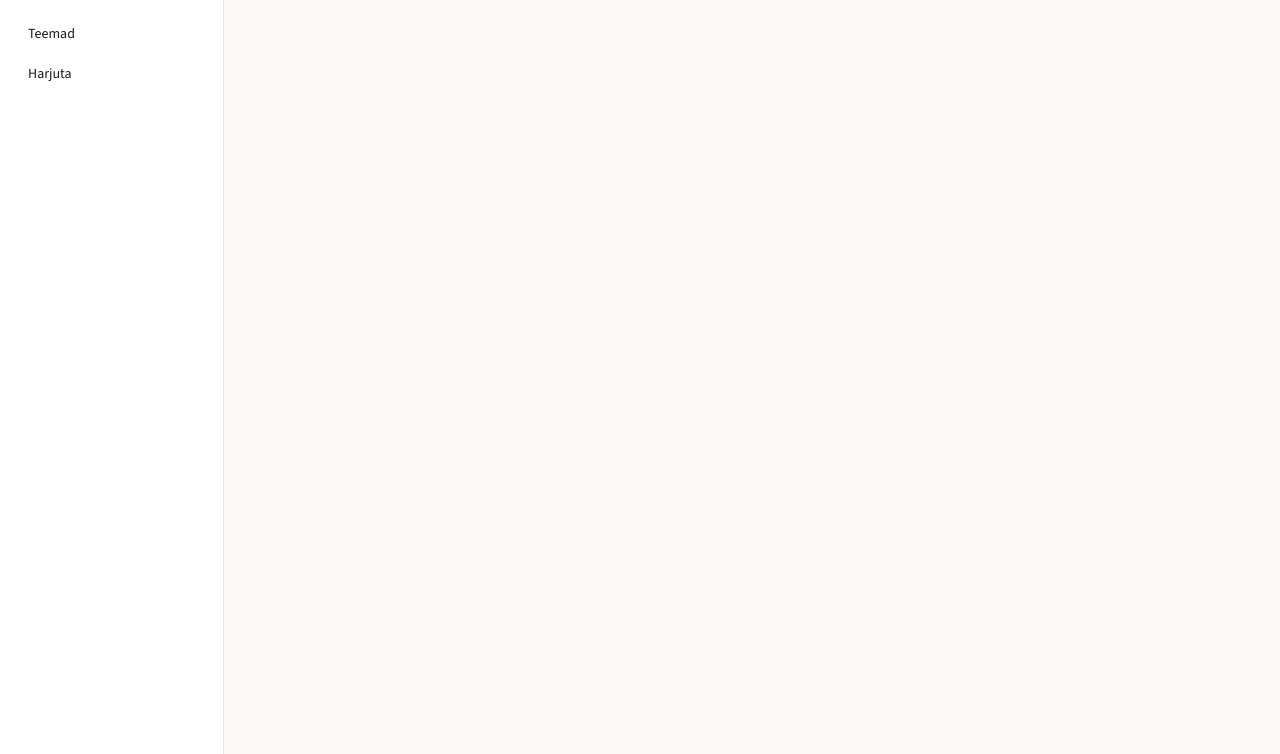
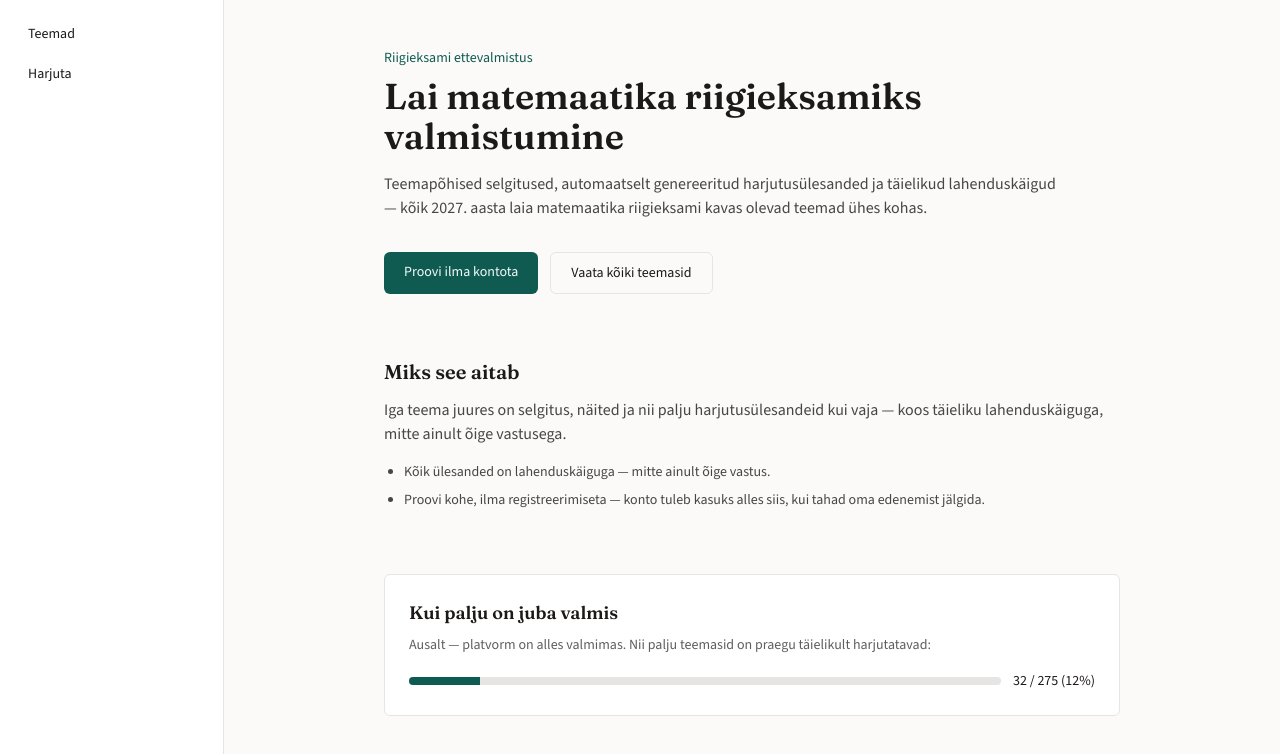
Before and after one commit to RasmusKuusmaa/mata, a Next.js app: page / in a window 1280 px wide. Shown: the top 754 px of the page. Built offline with nearby package versions, Linux system fonts and the light colour scheme.

Commit message:
feat: add signed-out home page with honest coverage indicator

```diff
--- a/src/app/page.tsx
+++ b/src/app/page.tsx
@@ -1,3 +1,75 @@
+import Link from "next/link";
+import { teemad as kursuseTeemad } from "@/content/lai-matemaatika/teemad";
+import { teemad as eeldusteemad } from "@/content/lai-matemaatika/teemad/eeldused";
+import { selgitused } from "@/content/lai-matemaatika/selgitused";
+import { t } from "@/lib/i18n";
+
+/**
+ * Deliberately avoids `@/content/coverage` here: that module's generator
+ * count walks the real filesystem (Ship 1.8's registry), which has no
+ * business running inside a live app route. `selgitused`'s key count is a
+ * safe, honest-enough proxy — Ship 1.8+ always authors a topic's
+ * explanation and its generators together.
+ */
+function valminudTeemasid(): { valminud: number; kokku: number } {
+  const kokku = kursuseTeemad.length + eeldusteemad.length;
+  const valminud = Object.keys(selgitused).length;
+  return { valminud, kokku };
+}
+
 export default function Home() {
-  return null;
+  const { valminud, kokku } = valminudTeemasid();
+  const protsent = Math.round((valminud / kokku) * 100);
+
+  return (
+    <div className="mx-auto max-w-3xl px-4 py-12">
+      <p className="text-sm font-medium text-accent">{t("kodu.silt")}</p>
+      <h1 className="mt-2 font-display text-3xl font-semibold sm:text-4xl">
+        {t("kodu.pealkiri")}
+      </h1>
+      <p className="mt-4 max-w-2xl text-foreground/80">{t("kodu.selgitus")}</p>
+
+      <div className="mt-8 flex flex-wrap gap-3">
+        <Link
+          href="/lai-matemaatika/teemad"
+          className="rounded-md bg-accent px-5 py-2.5 text-sm font-medium text-accent-foreground"
+        >
+          {t("kodu.prooviIlmaKontota")}
+        </Link>
+        <Link
+          href="/lai-matemaatika/teemad"
+          className="rounded-md border border-border px-5 py-2.5 text-sm font-medium hover:bg-surface"
+        >
+          {t("kodu.vaataTeemasid")}
+        </Link>
+      </div>
+
+      <section className="mt-16">
+        <h2 className="font-display text-xl font-semibold">{t("kodu.miksSilt")}</h2>
+        <p className="mt-3 text-foreground/80">{t("kodu.miksSelgitus")}</p>
+        <ul className="mt-4 list-disc space-y-2 pl-5 text-sm text-foreground/80">
+          <li>{t("kodu.miksKoik")}</li>
+          <li>{t("kodu.miksIlmaKontota")}</li>
+        </ul>
+      </section>
+
+      <section className="mt-16 rounded-md border border-border bg-surface p-6">
+        <h2 className="font-display text-lg font-semibold">
+          {t("kodu.edenemineSilt")}
+        </h2>
+        <p className="mt-2 text-sm text-foreground/70">{t("kodu.edenemineAus")}</p>
+        <div className="mt-4 flex items-center gap-3">
+          <div className="h-2 flex-1 overflow-hidden rounded-full bg-border">
+            <div
+              className="h-full bg-accent"
+              style={{ width: `${protsent}%` }}
+            />
+          </div>
+          <span className="whitespace-nowrap text-sm font-medium">
+            {valminud} / {kokku} ({protsent}%)
+          </span>
+        </div>
+      </section>
+    </div>
+  );
 }
--- a/src/lib/i18n/et.ts
+++ b/src/lib/i18n/et.ts
@@ -41,4 +41,15 @@ export const et = {
   "harjuta.vihjeSilt": "Vihje",
   "harjuta.lopetatud": "Harjutus lõpetatud!",
   "harjuta.tulemusSilt": "Tulemus",
+  "kodu.silt": "Riigieksami ettevalmistus",
+  "kodu.pealkiri": "Lai matemaatika riigieksamiks valmistumine",
+  "kodu.selgitus": "Teemapõhised selgitused, automaatselt genereeritud harjutusülesanded ja täielikud lahenduskäigud — kõik 2027. aasta laia matemaatika riigieksami kavas olevad teemad ühes kohas.",
+  "kodu.prooviIlmaKontota": "Proovi ilma kontota",
+  "kodu.vaataTeemasid": "Vaata kõiki teemasid",
+  "kodu.miksSilt": "Miks see aitab",
+  "kodu.miksSelgitus": "Iga teema juures on selgitus, näited ja nii palju harjutusülesandeid kui vaja — koos täieliku lahenduskäiguga, mitte ainult õige vastusega.",
+  "kodu.miksKoik": "Kõik ülesanded on lahenduskäiguga — mitte ainult õige vastus.",
+  "kodu.miksIlmaKontota": "Proovi kohe, ilma registreerimiseta — konto tuleb kasuks alles siis, kui tahad oma edenemist jälgida.",
+  "kodu.edenemineSilt": "Kui palju on juba valmis",
+  "kodu.edenemineAus": "Ausalt — platvorm on alles valmimas. Nii palju teemasid on praegu täielikult harjutatavad:",
 } as const;
```
Also changed, not shown: 1 other file (tests, documents, lock files or other folders).
